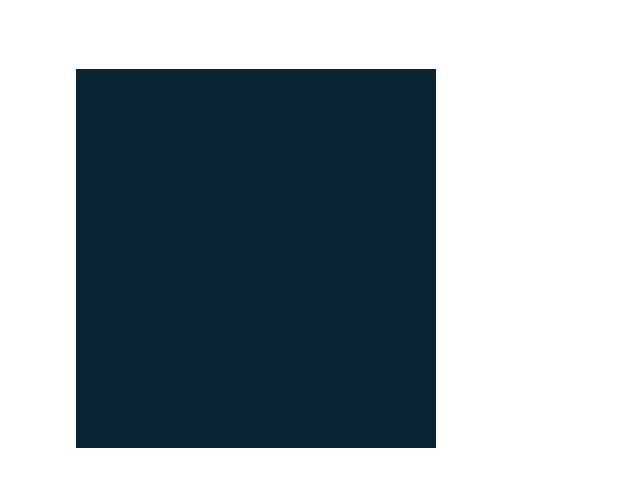
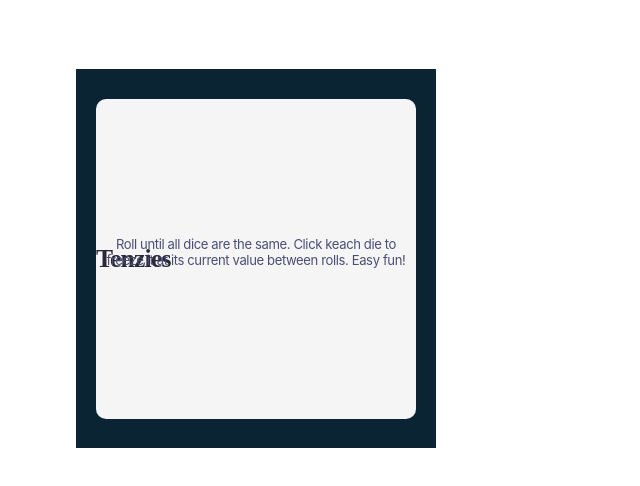
Before and after one commit to CB-Pantomime/tenzies_game, a React (Create React App) app: page / in a window 1280 px wide. Shown: the top 486 px of the page, without its empty margins (0-640 px from the left). Built offline with nearby package versions, Linux system fonts and the light colour scheme.

Commit message:
added basic styles for h1 and p elements.

```diff
--- a/src/App.js
+++ b/src/App.js
@@ -4,7 +4,10 @@ import './style.css';
 function App() {
   return (
     <main>
-      {/* <h1>hallo whirled</h1> */}
+      <div className='game-play'>
+        <h1 className='title'>Tenzies</h1>
+        <p className='instructions'>Roll until all dice are the same. Click keach die to freeze it at its current value between rolls. Easy fun!</p>
+      </div>
     </main>
   );
 }
--- a/src/style.css
+++ b/src/style.css
@@ -12,5 +12,52 @@ main {
     height: 379px;
     left: 76px;
     top: 69px;
+    /* margin: 69px, 69px, 75px, 75px; */
     background: #0B2434;
 }
+
+.game-play {
+    position: absolute;
+    width: 320px;
+    height: 320px;
+    left: 20px;
+    top: 30px;
+    background: #F5F5F5;
+    border-radius: 10px;
+}
+
+.title {
+    position: absolute;
+    left: 0%;
+    right: 0%;
+    top: 0%;
+    bottom: 0%;
+    font-family: 'Karla';
+    font-style: normal;
+    font-weight: 700;
+    font-size: 25.6px;
+    line-height: 30px;
+    display: flex;
+    align-items: center;
+    text-align: center;
+    letter-spacing: -0.03em;
+    color: #2B283A;
+}
+
+.instructions {
+    position: absolute;
+    left: 0%;
+    right: 0%;
+    top: -28.7%;
+    bottom: -24.36%;
+    font-family: 'Inter';
+    font-style: normal;
+    font-weight: 400;
+    font-size: 13.1072px;
+    line-height: 16px;
+    display: flex;
+    align-items: center;
+    text-align: center;
+    letter-spacing: -0.03em;
+    color: #4A4E74;
+}
```
